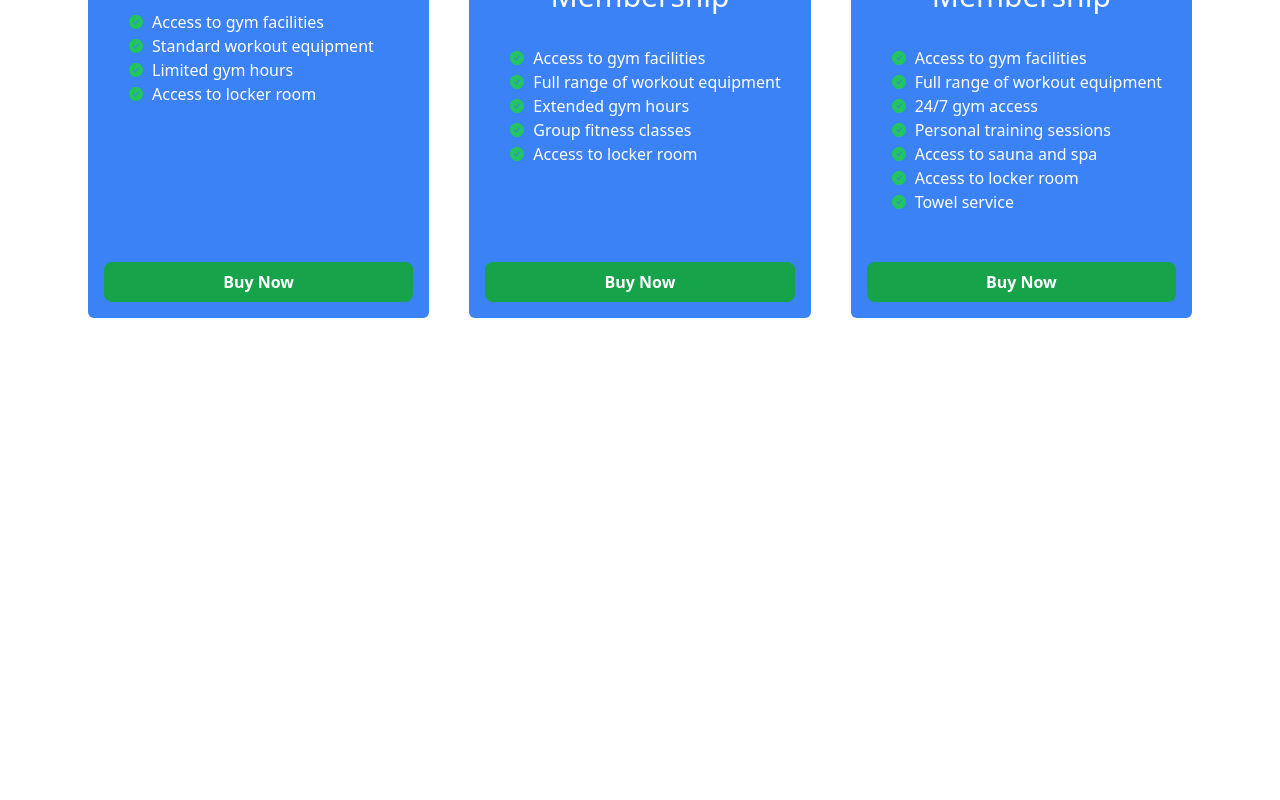
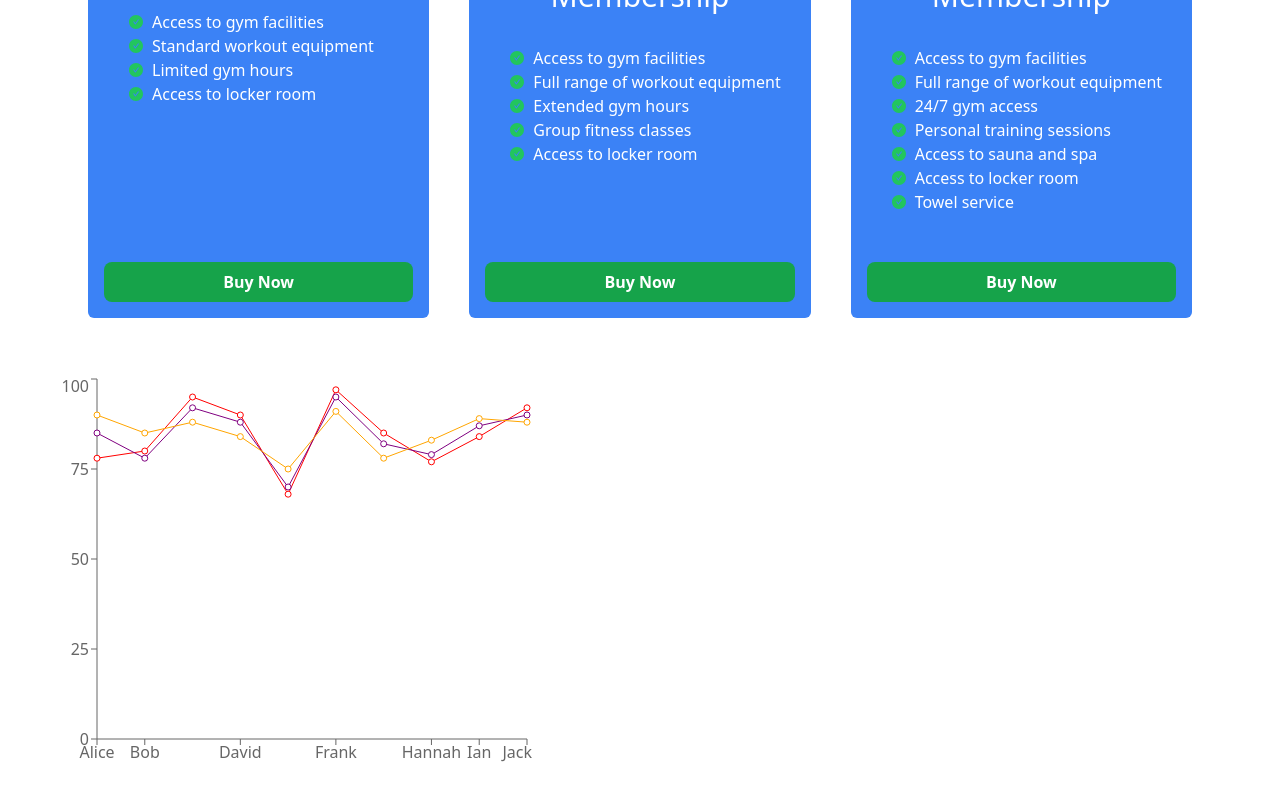
Before and after one commit to emdad118661/price-options, a React (Vite) app: page / in a window 1280 px wide. Shown: the part 426-1226 px from the top of the page. Before the commit the page ends 832 px from the top, so only its background shows below. Built offline with nearby package versions, Linux system fonts and the light colour scheme.

Commit message:
line chart

```diff
--- a/package.json
+++ b/package.json
@@ -13,7 +13,8 @@
     "prop-types": "^15.8.1",
     "react": "^18.2.0",
     "react-dom": "^18.2.0",
-    "react-icons": "^5.0.1"
+    "react-icons": "^5.0.1",
+    "recharts": "^2.12.4"
   },
   "devDependencies": {
     "@types/react": "^18.2.66",
--- a/src/App.jsx
+++ b/src/App.jsx
@@ -1,5 +1,6 @@
 
 import './App.css'
+import BarCharts from './Components/BarCharts/BarCharts'
 import DaisyNav from './Components/DaisyNav/DaisyNav'
 import NavBar from './Components/NavBar/NavBar'
 import PriceOptions from './Components/PriceOptions/PriceOptions'
@@ -14,7 +15,7 @@ function App() {
     {/* <DaisyNav></DaisyNav> */}
     <NavBar></NavBar>
     <PriceOptions></PriceOptions>
-
+    <BarCharts></BarCharts>
 
     </>
   )
--- /dev/null
+++ b/src/Components/BarCharts/BarCharts.jsx
@@ -0,0 +1,34 @@
+import { LineChart, Line, XAxis, YAxis } from 'recharts';
+
+const BarCharts = () => {
+
+    const subjectMarksData = [
+        { id: 1, name: 'Alice', physics: 85, chemistry: 90, math: 78 },
+        { id: 2, name: 'Bob', physics: 78, chemistry: 85, math: 80 },
+        { id: 3, name: 'Charlie', physics: 92, chemistry: 88, math: 95 },
+        { id: 4, name: 'David', physics: 88, chemistry: 84, math: 90 },
+        { id: 5, name: 'Emma', physics: 70, chemistry: 75, math: 68 },
+        { id: 6, name: 'Frank', physics: 95, chemistry: 91, math: 97 },
+        { id: 7, name: 'Grace', physics: 82, chemistry: 78, math: 85 },
+        { id: 8, name: 'Hannah', physics: 79, chemistry: 83, math: 77 },
+        { id: 9, name: 'Ian', physics: 87, chemistry: 89, math: 84 },
+        { id: 10, name: 'Jack', physics: 90, chemistry: 88, math: 92 }
+    ];
+
+    return (
+        <div>
+           <LineChart width={500} height={400} data={subjectMarksData}>
+            <XAxis dataKey="name"/>
+            <YAxis></YAxis>
+            <Line dataKey="math" stroke="red"></Line>
+            <Line dataKey="physics" stroke="purple"></Line>
+            <Line dataKey="chemistry" stroke="orange"></Line>
+
+           </LineChart>
+        </div>
+    );
+};
+
+
+
+export default BarCharts;
```
Also changed, not shown: 1 other file (tests, documents, lock files or other folders).
